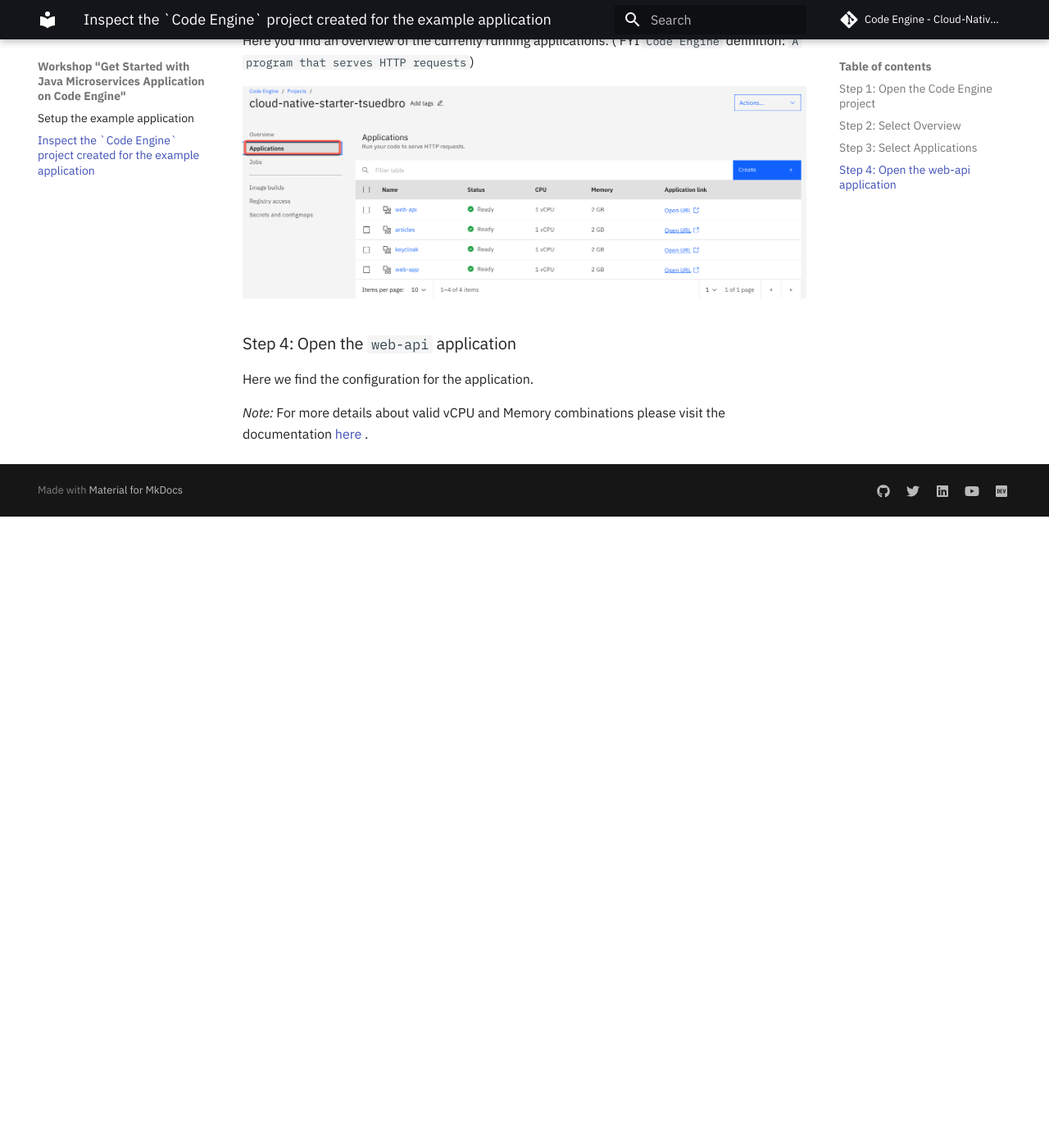
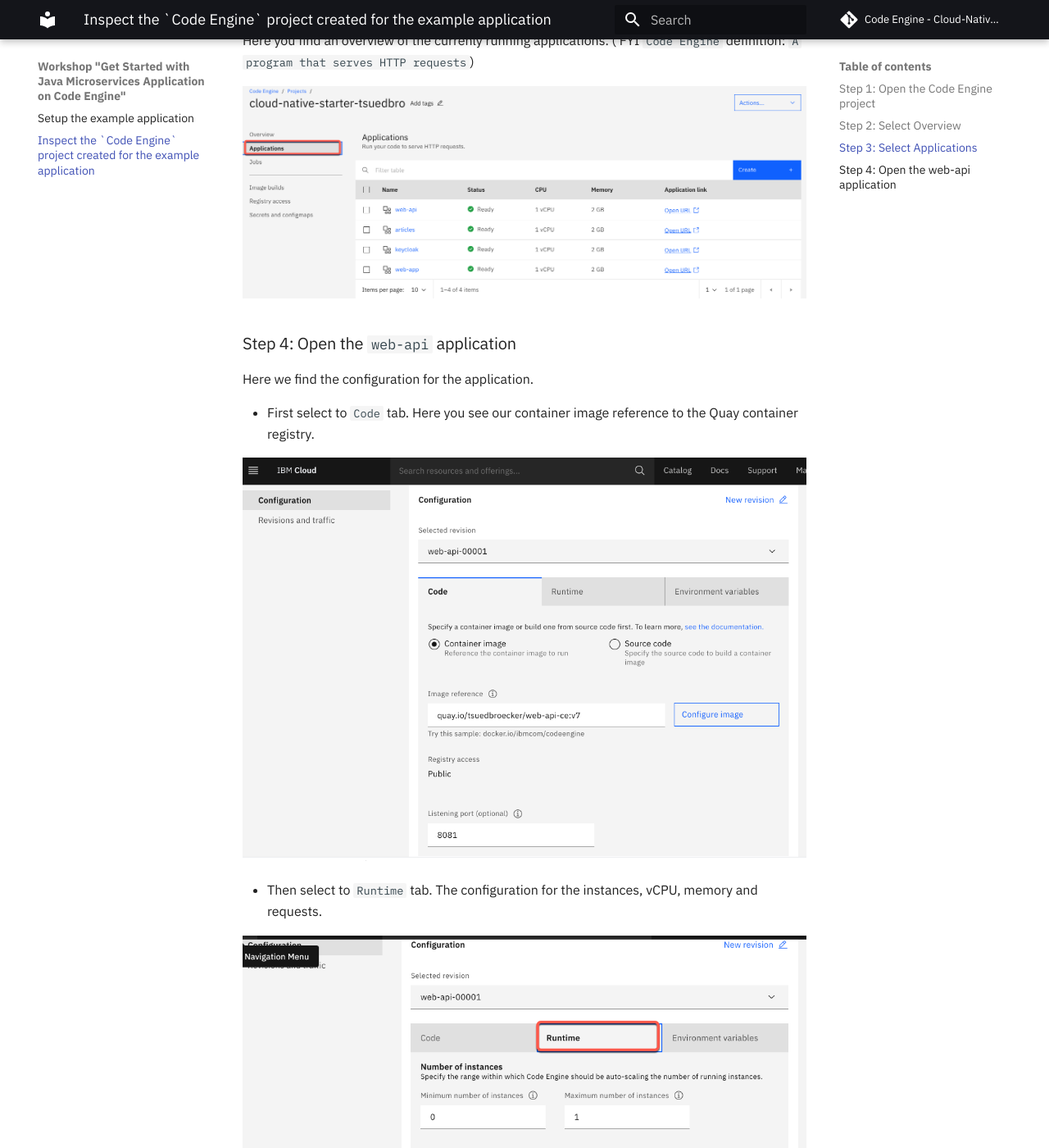
Before and after one commit to thomassuedbroecker/ce-cns-problem, an MkDocs documentation site: the page built from documentation/inspect-the-project.md, in a window 1280 px wide and 1400 px high, scrolled down 1108 px. Shown: the whole window at 82% size. Built offline with MkDocs 1.6.1 and Material for MkDocs 9.7.7, drawn with Linux system fonts in a browser that asks for light colours; comment, search, counter and statistics services are not loaded; before the commit the page ends 1738 px from its top, so only the background shows below that.

Commit message:
update documentation

```diff
--- a/documentation/inspect-the-project.md
+++ b/documentation/inspect-the-project.md
@@ -27,5 +27,12 @@
 
 Here we find the configuration for the application.
 
+* First select to `Code` tab. Here you see our container image reference to the Quay container registry.
+
+![](images/cns-ce-inspect-project-03.png)
+
+* Then select to `Runtime` tab. The configuration for the instances, vCPU, memory and requests.
+
+![](images/cns-ce-inspect-project-04.png)
 
 _Note:_ For more details about valid vCPU and Memory combinations please visit the documentation [here](https://cloud.ibm.com/docs/codeengine?topic=codeengine-mem-cpu-combo) .
```
Also changed, not shown: documentation/images/cns-ce-inspect-project-03.png (added), documentation/images/cns-ce-inspect-project-04.png (added).
